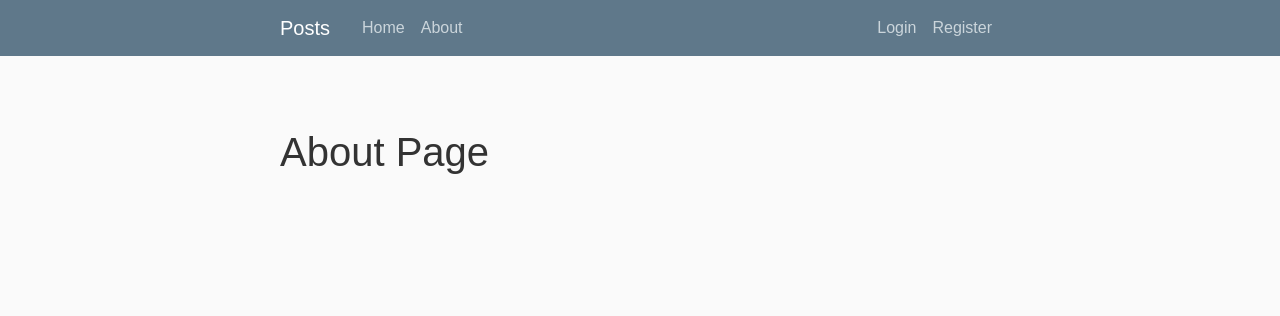
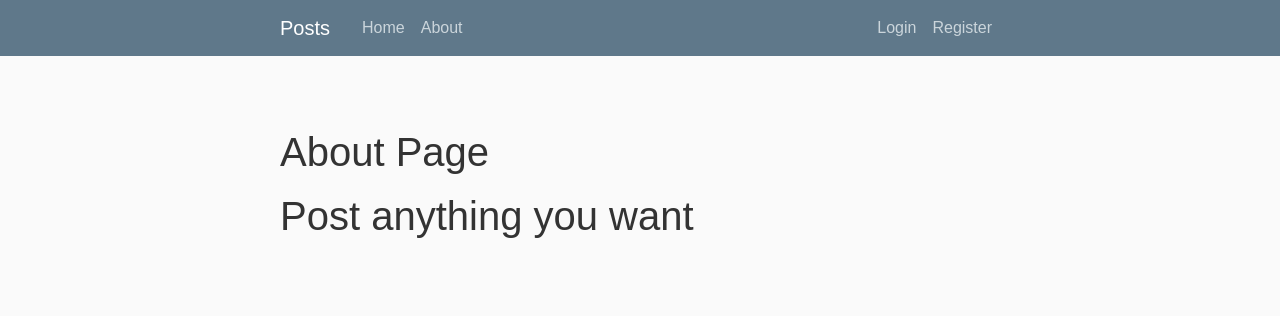
Before and after one commit to eswar-sai-123/posts, a Flask app: page /about in a window 1280 px wide. Shown: the top 316 px of the page. Run offline with Flask 3, Linux system fonts and the light colour scheme; some libraries are stand-ins or nearby versions.

Commit message:
Update about.html

```diff
--- a/hello/templates/about.html
+++ b/hello/templates/about.html
@@ -1,4 +1,5 @@
 {% extends "layout.html" %}
 {% block content %}
     <h1>About Page</h1>
+<h1>Post anything you want <h1>
 {% endblock content %}
```
